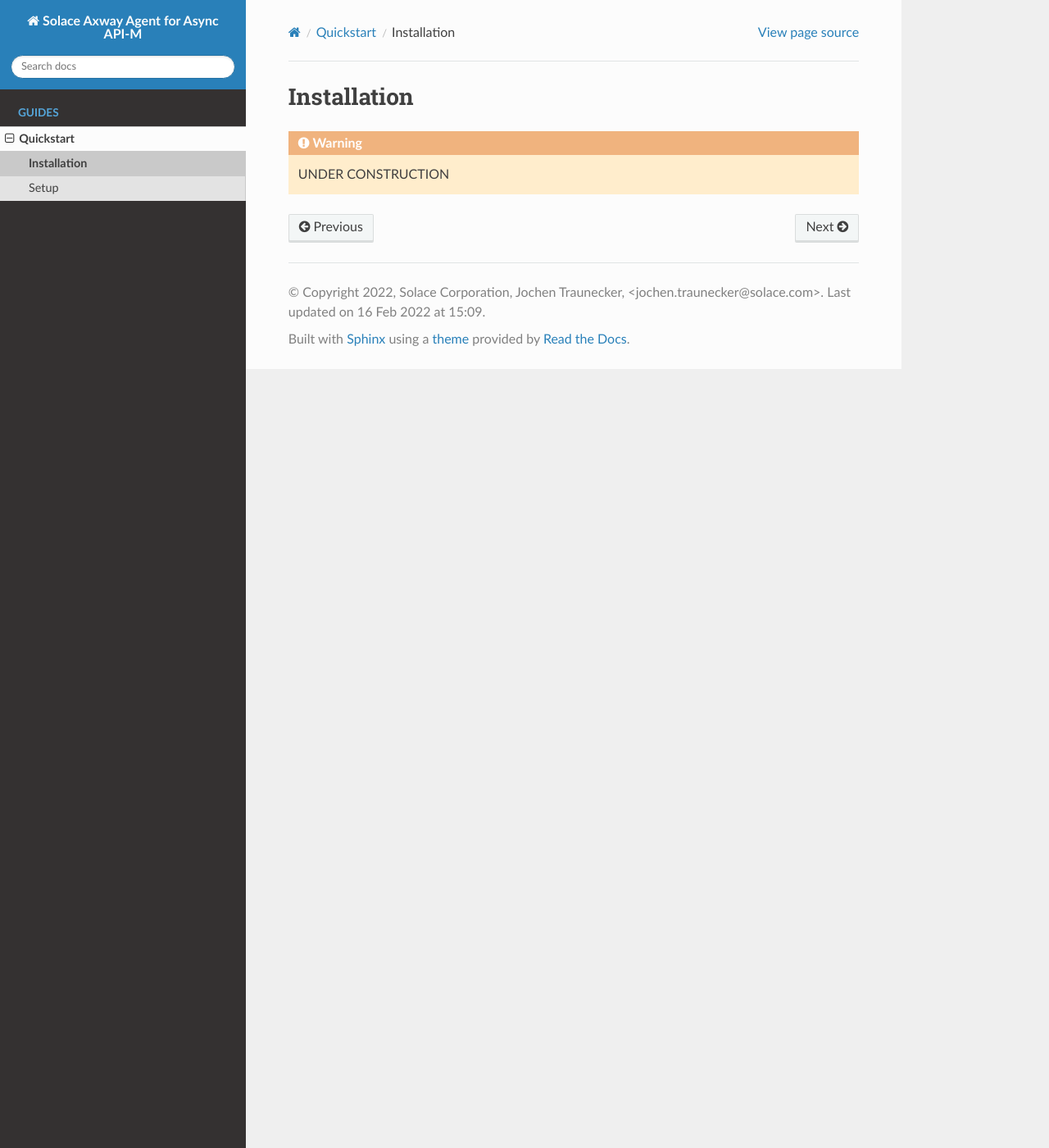
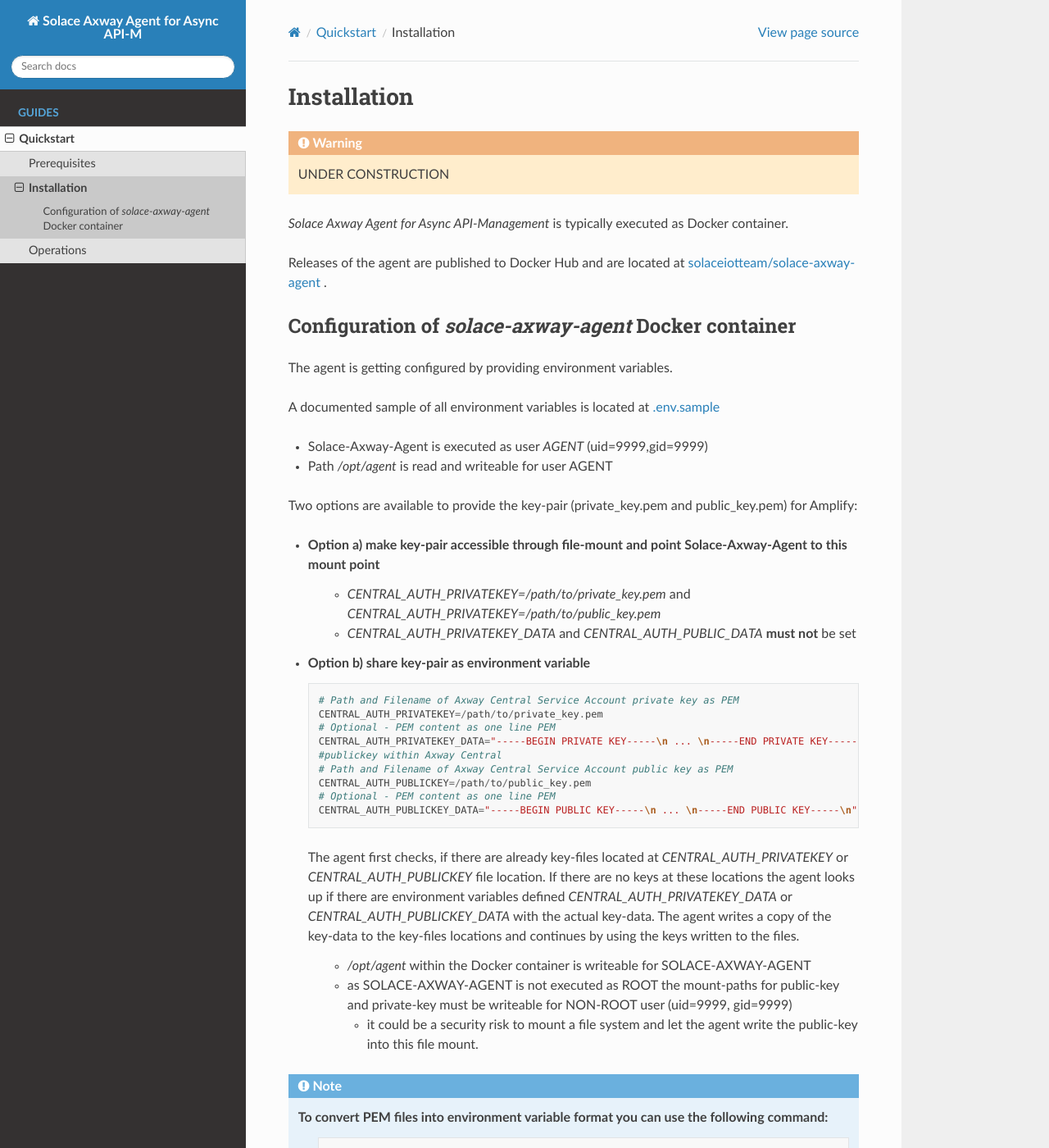
Before and after one commit to solace-iot-team/solace-axway-agent, a Sphinx documentation site: the page built from docs/source/quickstart/installation.rst, in a window 1280 px wide and 1400 px high. Shown: the whole window at 82% size. Built offline with Sphinx 7.4.7 and the Read the Docs theme 2.0.0, drawn with Linux system fonts in a browser that asks for light colours; some of the changed text lies outside the part shown.

Commit message:
Added first set of RST docs

```diff
--- a/docs/source/quickstart/index.rst
+++ b/docs/source/quickstart/index.rst
@@ -6,5 +6,6 @@
 .. toctree::
   :maxdepth: 1
 
+  prerequisites
   installation
-  setup
+  operations
--- a/docs/source/quickstart/installation.rst
+++ b/docs/source/quickstart/installation.rst
@@ -4,3 +4,56 @@
 
 .. warning::
   UNDER CONSTRUCTION
+
+*Solace Axway Agent for Async API-Management* is typically executed as Docker container.
+
+Releases of the agent are published to Docker Hub and are located at `solaceiotteam/solace-axway-agent <https://hub.docker.com/repository/docker/solaceiotteam/solace-axway-agent>`_ .
+
+
+Configuration of `solace-axway-agent` Docker container
+++++++++++++++++++++++++++++++++++++++++++++++++++++++
+
+The agent is getting configured by providing environment variables.
+
+A documented sample of all environment variables is located at `.env.sample <https://github.com/solace-iot-team/solace-axway-agent/tree/main/sample>`_
+
+* Solace-Axway-Agent is executed as user `AGENT` (uid=9999,gid=9999)
+* Path `/opt/agent` is read and writeable for user AGENT
+
+Two options are available to provide the key-pair (private_key.pem and public_key.pem) for Amplify:
+
+* **Option a) make key-pair accessible through file-mount and point Solace-Axway-Agent to this mount point**
+
+    * `CENTRAL_AUTH_PRIVATEKEY=/path/to/private_key.pem` and `CENTRAL_AUTH_PRIVATEKEY=/path/to/public_key.pem`
+
+    * `CENTRAL_AUTH_PRIVATEKEY_DATA` and `CENTRAL_AUTH_PUBLIC_DATA` **must not** be set
+
+* **Option b) share key-pair as environment variable**
+
+  ::
+
+    # Path and Filename of Axway Central Service Account private key as PEM
+    CENTRAL_AUTH_PRIVATEKEY=/path/to/private_key.pem
+    # Optional - PEM content as one line PEM
+    CENTRAL_AUTH_PRIVATEKEY_DATA="-----BEGIN PRIVATE KEY-----\n ... \n-----END PRIVATE KEY-----\n"
+    #publickey within Axway Central
+    # Path and Filename of Axway Central Service Account public key as PEM
+    CENTRAL_AUTH_PUBLICKEY=/path/to/public_key.pem
+    # Optional - PEM content as one line PEM
+    CENTRAL_AUTH_PUBLICKEY_DATA="-----BEGIN PUBLIC KEY-----\n ... \n-----END PUBLIC KEY-----\n"
+
+  The agent first checks, if there are already key-files located at `CENTRAL_AUTH_PRIVATEKEY` or `CENTRAL_AUTH_PUBLICKEY` file location. If there are no keys at these
+  locations the agent looks up if there are environment variables defined `CENTRAL_AUTH_PRIVATEKEY_DATA` or `CENTRAL_AUTH_PUBLICKEY_DATA` with the actual key-data.
+  The agent writes a copy of the key-data to the key-files locations and continues by using the keys written to the files.
+
+    * `/opt/agent` within the Docker container is writeable for SOLACE-AXWAY-AGENT
+
+    *  as SOLACE-AXWAY-AGENT is not executed as ROOT the mount-paths for public-key and private-key must be writeable for NON-ROOT user (uid=9999, gid=9999)
+
+      * it could be a security risk to mount a file system and let the agent write the public-key into this file mount.
+
+.. note::
+   To convert PEM files into environment variable format you can use the following command:
+    ::
+
+       awk 'NF {sub(/\r/, ""); printf "%s\\n",$0;}' cert-name.pem
--- a/docs/source/quickstart/setup.rst
+++ b/docs/source/quickstart/operations.rst
@@ -1,5 +1,5 @@
-Setup
-=====
+Operations
+==========
 
 .. warning::
   UNDER CONSTRUCTION
```
Also changed, not shown: docs/source/quickstart/prerequisites.rst (added, +63 -0 lines), 1 other file.
